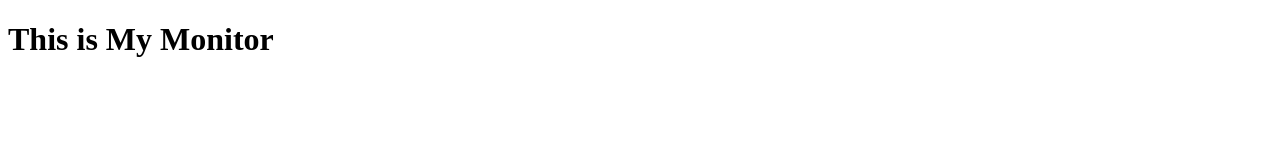
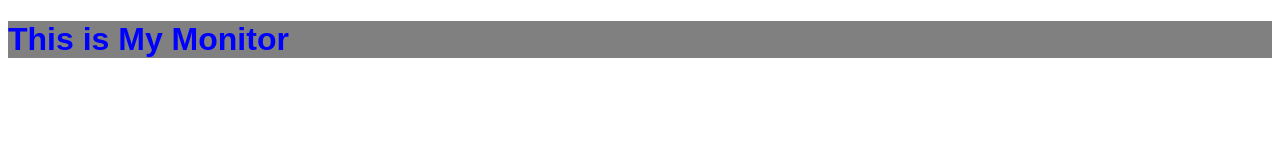
Before and after one commit to natemitch11/traceability-lab, a website: page client/index.html in a window 1280 px wide. Drawn offline with Linux system fonts and the light colour scheme.

Commit message:
possible css fix?

```diff
--- a/client/index.html
+++ b/client/index.html
@@ -4,7 +4,7 @@
     <meta charset="UTF-8">
     <meta http-equiv="X-UA-Compatible" content="IE=edge">
     <meta name="viewport" content="width=device-width, initial-scale=1.0">
-    <link type="text/css" src="../public/index.css">
+    <link type="text/css" href="../public/index.css" rel="stylesheet">
     <title>Monitoring Lab</title>
 </head>
 <body>
```
